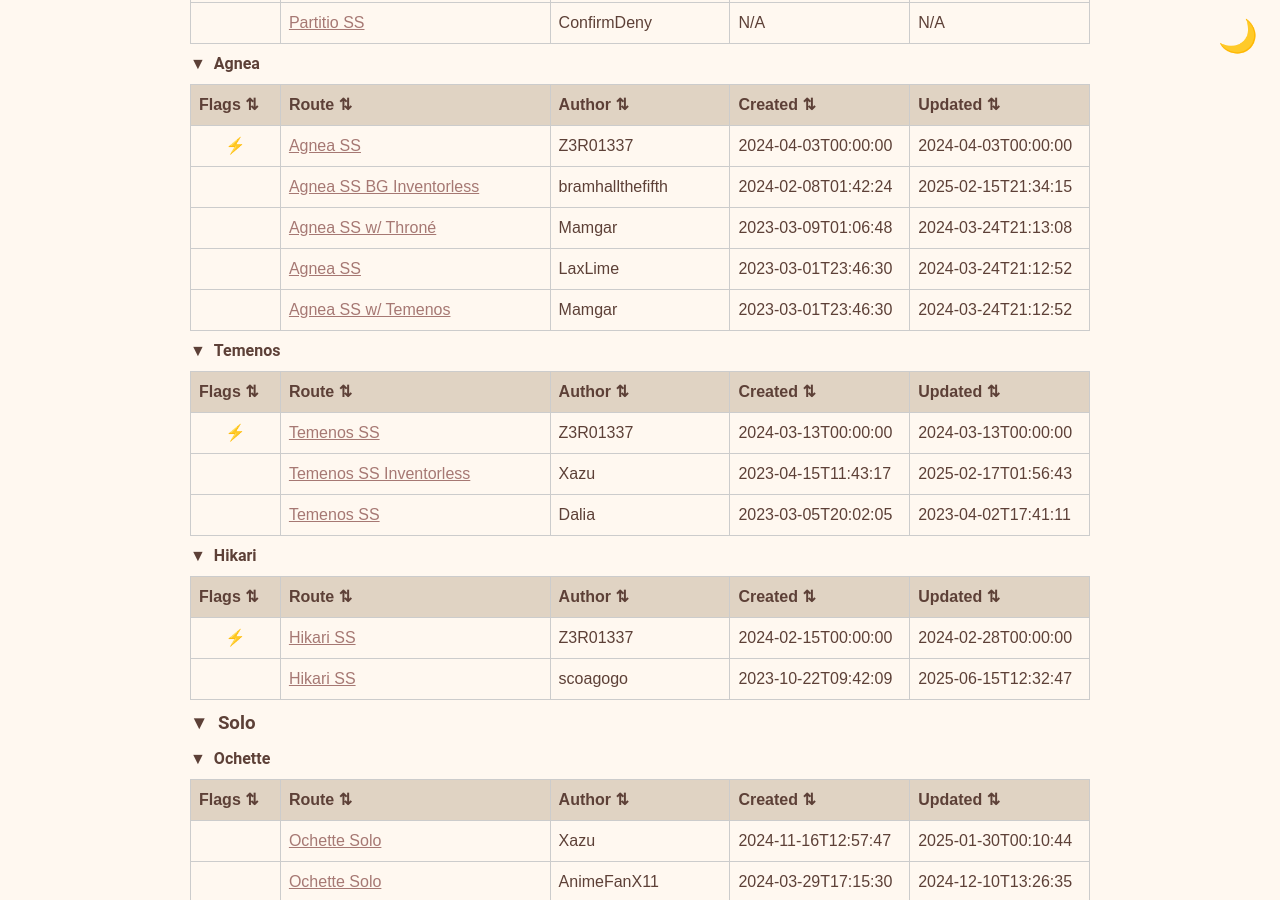
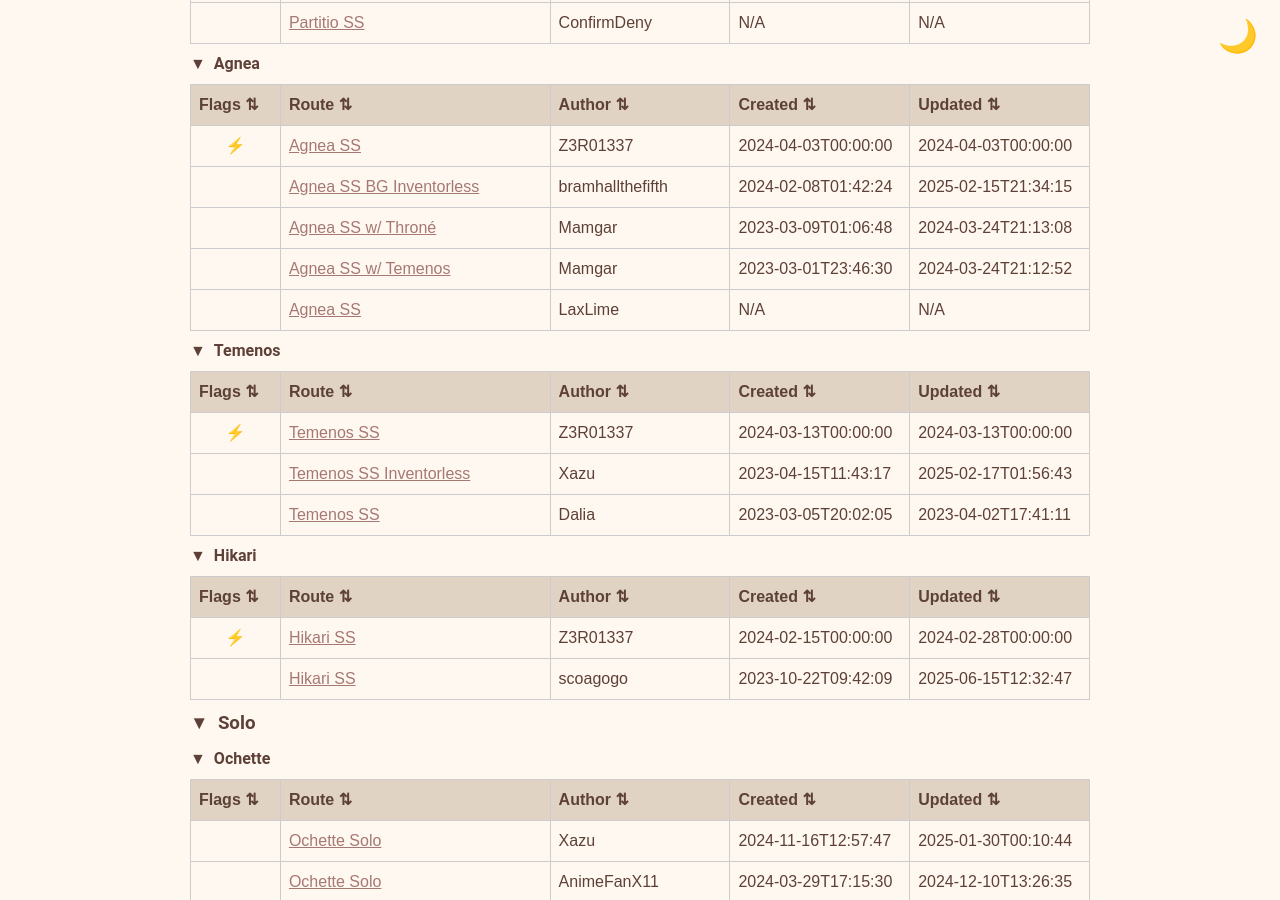
Before and after one commit to yetanotherf0rked/octopath2-stuff, a Jekyll site: the page built from index.html, in a window 1280 px wide and 900 px high, scrolled down 1927 px. Built offline with Jekyll 4.4.1, drawn with Linux system fonts in a browser that asks for light colours; some of the changed text lies outside the part shown.

Commit message:
Update _data/routes-with-timestamps.json with latest timestamps

```diff
--- a/_data/routes-with-timestamps.json
+++ b/_data/routes-with-timestamps.json
@@ -112,7 +112,7 @@
           "author": "Xazu",
           "link": "https://docs.google.com/spreadsheets/d/1qzNO9OsuzGLlGY-Pr48SY0PFZ_VmtKFfSSI0VhELAsE/edit?gid=797872620#gid=797872620",
           "created": "2024-09-19T18:21:21",
-          "updated": "2026-01-04T20:50:58",
+          "updated": "2026-01-05T21:42:20",
           "certainty": "high"
         },
         {
@@ -251,9 +251,9 @@
           "Title": "Agnea SS",
           "author": "LaxLime",
           "link": "https://docs.google.com/document/d/1qU7gI2zzCJm4bDqb9zu2K2Fv9aTY5jXGbGsxF6bvUvM/edit?tab=t.0",
-          "created": "2023-03-01T23:46:30",
-          "updated": "2024-03-24T21:12:52",
-          "certainty": "high"
+          "created": null,
+          "updated": null,
+          "certainty": "low"
         },
         {
           "Title": "Agnea SS w/ Thron\u00e9",
```
